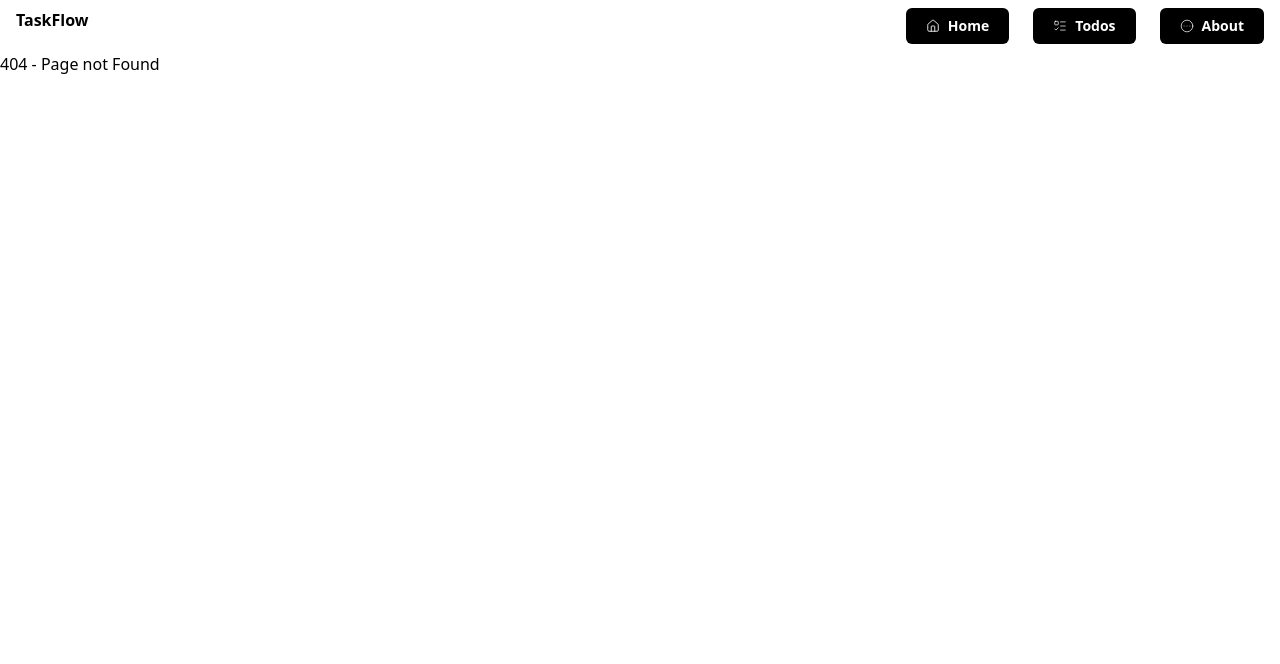
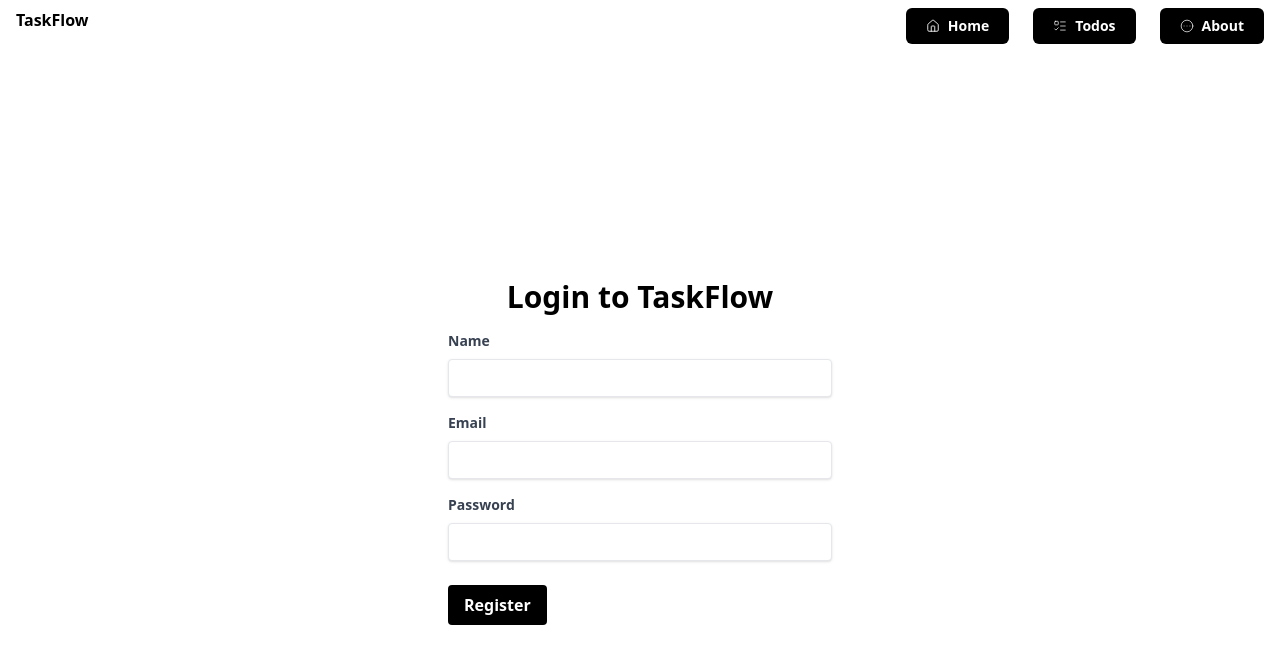
Before and after one commit to Adefenwa/todo-app, a React (Vite) app: page /register in a window 1280 px wide. Before the commit this address had no page. Shown: the top 664 px of the page. Built offline with nearby package versions, Linux system fonts and the light colour scheme; what @unhead/react would draw is missing.

Commit message:
feat: add login and registration pages with authentication functionality

```diff
--- a/src/App.jsx
+++ b/src/App.jsx
@@ -9,6 +9,8 @@ const TaskDetail = React.lazy(() => import("./pages/TaskDetail.jsx"));
 const HomePage = React.lazy(() => import("./pages/HomePage.jsx"));
 const ErrorPage = React.lazy(() => import("./pages/ErrorPage.jsx"));
 const ErrorTest = React.lazy(() => import("./pages/ErrorTest.jsx"));
+const Login = React.lazy(() => import("./pages/Login.jsx"));
+const Register = React.lazy(() => import("./pages/Register.jsx"));
 
 function App() {
   return (
@@ -35,6 +37,22 @@ function App() {
           />
           <Route path="/about" element={<div>About Page</div>} />
           <Route path="/error-test" element={<ErrorTest />} />
+          <Route
+            path="/login"
+            element={
+              <Suspense fallback={<Spinner />}>
+                <Login />
+              </Suspense>
+            }
+          />
+          <Route
+            path="/register"
+            element={
+              <Suspense fallback={<Spinner />}>
+                <Register />
+              </Suspense>
+            }
+          />
           <Route path="*" element={<ErrorPage />} />
         </Routes>
       </Suspense>
--- /dev/null
+++ b/src/pages/Login.jsx
@@ -0,0 +1,76 @@
+import { useMutation } from "@tanstack/react-query";
+import { useState } from "react";
+import { login } from "../api/auth";
+import { useNavigate } from "react-router-dom";
+
+export default function Login() {
+  const [email, setEmail] = useState("");
+  const [password, setPassword] = useState("");
+  const navigate = useNavigate();
+  const mutation = useMutation({
+    mutationFn: (credentials) => login(credentials),
+    onSuccess: (data) => {
+      localStorage.setItem("authToken", data.token);
+      navigate("/tasks");
+    },
+    onError: (error) => {
+      alert(`Login failed: ${error.message}`);
+    },
+  });
+
+  const handleSubmit = (e) => {
+    e.preventDefault();
+    mutation.mutate({ email, password });
+    console.log("Login attempted", { email, password });
+  };
+  return (
+    <main className="flex flex-col items-center justify-center h-screen">
+      <h1 className="text-3xl font-bold mb-4">Login to TaskFlow</h1>
+      <form onSubmit={handleSubmit} className="w-full max-w-sm">
+        <div className="mb-4">
+          <label
+            htmlFor="email"
+            className="block text-gray-700 text-sm font-bold mb-2"
+          >
+            Email
+          </label>
+          <input
+            type="email"
+            id="email"
+            value={email}
+            onChange={(e) => setEmail(e.target.value)}
+            required
+            aria-label="Email input"
+            className="shadow appearance-none border rounded w-full py-2 px-3 text-gray-700 leading-tight focus:outline-none focus:shadow-outline"
+          />
+        </div>
+        <div className="mb-6">
+          <label
+            htmlFor="password"
+            className="block text-gray-700 text-sm font-bold mb-2"
+          >
+            Password
+          </label>
+          <input
+            type="password"
+            id="password"
+            value={password}
+            onChange={(e) => setPassword(e.target.value)}
+            required
+            aria-label="Password input"
+            className="shadow appearance-none border rounded w-full py-2 px-3 text-gray-700 leading-tight focus:outline-none focus:shadow-outline"
+          />
+        </div>
+        <div className="flex items-center justify-between">
+          <button
+            type="submit"
+            disabled={mutation.isPending}
+            className="bg-black hover:bg-gray-800 text-white font-bold py-2 px-4 rounded focus:outline-none focus:shadow-outline transition delay-150 duration-300 ease-in-out hover:translate-y-0.5 hover:scale-110"
+          >
+            {mutation.isPending ? "Logging in" : "Login"}
+          </button>
+        </div>
+      </form>
+    </main>
+  );
+}
--- /dev/null
+++ b/src/pages/Register.jsx
@@ -0,0 +1,95 @@
+import { useMutation } from "@tanstack/react-query";
+import { useState } from "react";
+import { register } from "../api/auth";
+import { useNavigate } from "react-router-dom";
+
+export default function Register() {
+  const [email, setEmail] = useState("");
+  const [password, setPassword] = useState("");
+  const [name, setName] = useState("");
+
+  const navigate = useNavigate();
+  const mutation = useMutation({
+    mutationFn: (credentials) => register(credentials),
+    onSuccess: (data) => {
+      localStorage.setItem("authToken", data.token);
+      navigate("/login");
+    },
+    onError: (error) => {
+      alert(`Registration failed: ${error.message}`);
+    },
+  });
+
+  const handleSubmit = (e) => {
+    e.preventDefault();
+    mutation.mutate({ email, password, name });
+    console.log("Registration attempted", { email, password, name });
+  };
+  return (
+    <main className="flex flex-col items-center justify-center h-screen">
+      <h1 className="text-3xl font-bold mb-4">Login to TaskFlow</h1>
+      <form onSubmit={handleSubmit} className="w-full max-w-sm">
+        <div className="mb-4">
+          <label
+            htmlFor="name"
+            className="block text-gray-700 text-sm font-bold mb-2"
+          >
+            Name
+          </label>
+          <input
+            type="text"
+            id="name"
+            value={name}
+            onChange={(e) => setName(e.target.value)}
+            required
+            aria-label="Name input"
+            className="shadow appearance-none border rounded w-full py-2 px-3 text-gray-700 leading-tight focus:outline-none focus:shadow-outline"
+          />
+        </div>
+        <div className="mb-4">
+          <label
+            htmlFor="email"
+            className="block text-gray-700 text-sm font-bold mb-2"
+          >
+            Email
+          </label>
+          <input
+            type="email"
+            id="email"
+            value={email}
+            onChange={(e) => setEmail(e.target.value)}
+            required
+            aria-label="Email input"
+            className="shadow appearance-none border rounded w-full py-2 px-3 text-gray-700 leading-tight focus:outline-none focus:shadow-outline"
+          />
+        </div>
+        <div className="mb-6">
+          <label
+            htmlFor="password"
+            className="block text-gray-700 text-sm font-bold mb-2"
+          >
+            Password
+          </label>
+          <input
+            type="password"
+            id="password"
+            value={password}
+            onChange={(e) => setPassword(e.target.value)}
+            required
+            aria-label="Password input"
+            className="shadow appearance-none border rounded w-full py-2 px-3 text-gray-700 leading-tight focus:outline-none focus:shadow-outline"
+          />
+        </div>
+        <div className="flex items-center justify-between">
+          <button
+            type="submit"
+            disabled={mutation.isPending}
+            className="bg-black hover:bg-gray-800 text-white font-bold py-2 px-4 rounded focus:outline-none focus:shadow-outline transition delay-150 duration-300 ease-in-out hover:translate-y-0.5 hover:scale-110"
+          >
+            {mutation.isPending ? "Registering..." : "Register"}
+          </button>
+        </div>
+      </form>
+    </main>
+  );
+}
```
